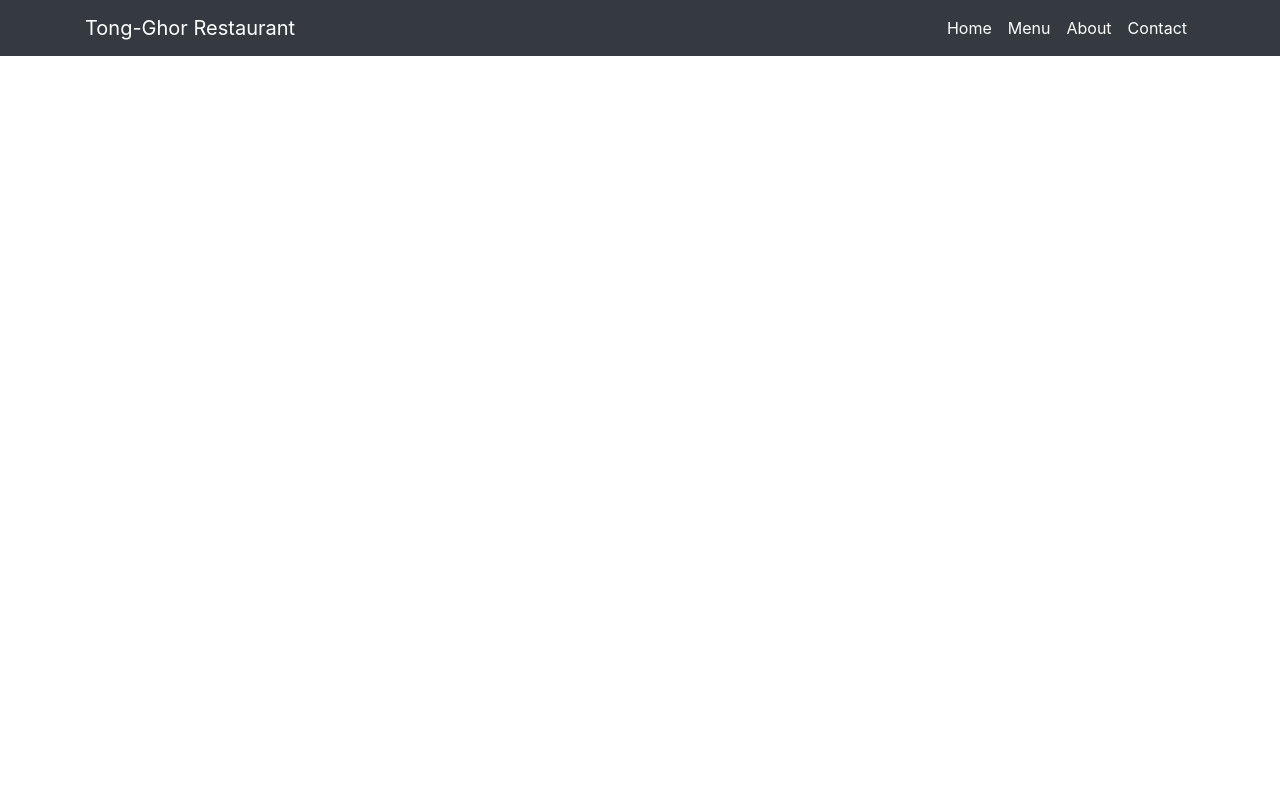
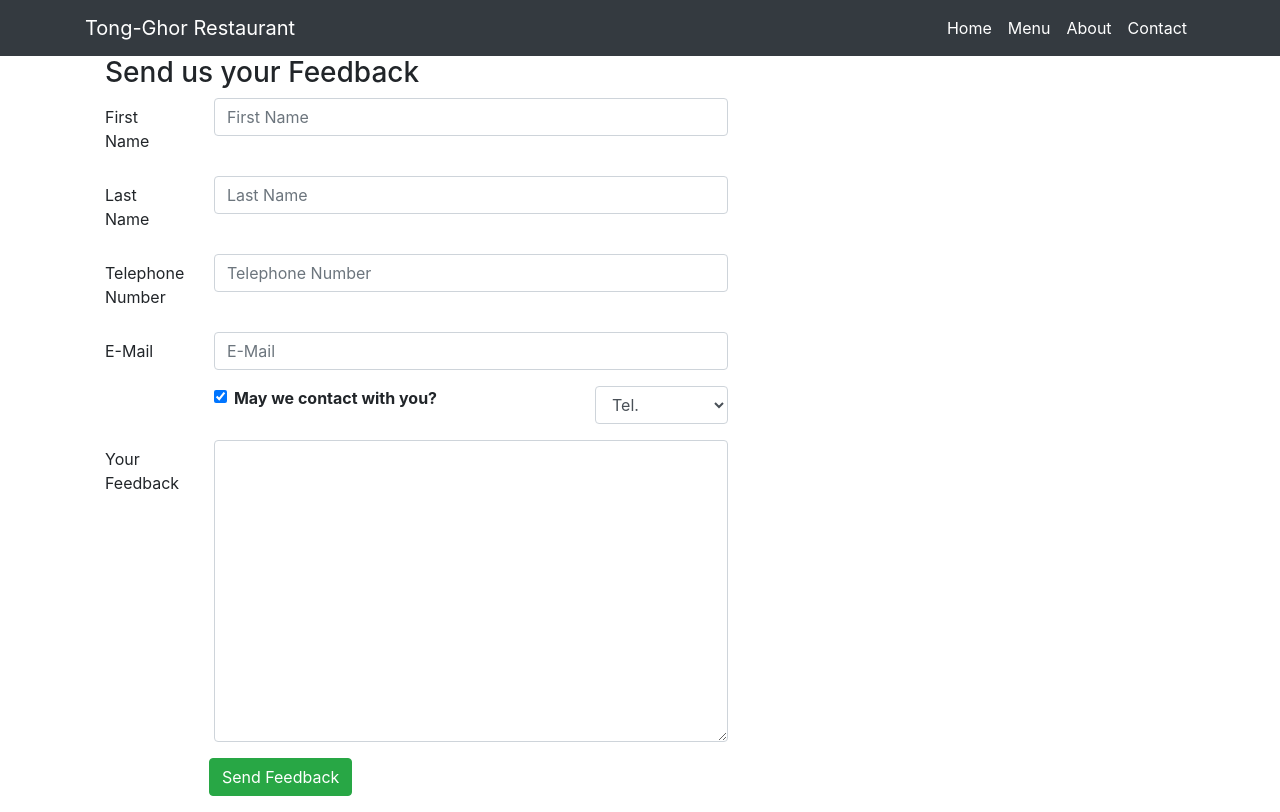
Before and after one commit to ibtihajAmin/restaurant-react, a React (Create React App) app: page /contact in a window 1280 px wide. Before the commit this address led to /home. Built offline with nearby package versions, Linux system fonts and the light colour scheme.

Commit message:
Contact Form is added

```diff
--- a/src/components/body/Body.js
+++ b/src/components/body/Body.js
@@ -3,16 +3,20 @@
 import Home from './Home';
 import Contact from './Contact';
 import About from './About';
-import { Route, Redirect } from 'react-router-dom';
+import { Route, Redirect, Switch } from 'react-router-dom';
 
 const Body = () => {
     return (
         <div>
-            <Route path="/" exact component={Home} />
-            <Route path="/menu" exact component={Menu} />
-            <Route path="/contact" exact component={Contact} />
-            <Route path="/about" exact component={About} />
-            <Redirect from="/" to="/home" />
+            <Switch>
+                <Route path="/home" exact component={Home} />
+                <Route path="/menu" exact component={Menu} />
+                <Route path="/contact" exact component={Contact} />
+                <Route path="/about" exact component={About} />
+                <Redirect from="/" to="/home" />
+            </Switch>
+
+
 
         </div>
     );
--- a/src/components/body/Contact.js
+++ b/src/components/body/Contact.js
@@ -1,10 +1,124 @@
 import React, { Component } from 'react';
+import { Button, Form, FormGroup, Label, Col, Input } from 'reactstrap';
 
 class Contact extends Component {
+    state = {
+        firstname: "",
+        lastname: "",
+        telnum: "",
+        email: "",
+        agree: "false",
+        contactType: 'Tel.',
+        message: ""
+    }
+
+
+    handleInputChange = event => {
+        const value = event.target.type === 'checkbox' ? event.target.checked : event.target.value;
+        const name = event.target.name;
+        this.setState({
+            [name]: value
+        })
+    }
+
+    handleSubmit = event => {
+        console.log(this.state);
+        event.preventDefault();
+    }
     render() {
         return (
-            <div>
+            <div className="container">
+                <div className="row row-content" style={{ paddingLeft: "20px", textAlign: "left" }}>
+                    <div className="col-12">
+                        <h3>Send us your Feedback</h3>
+                    </div>
+                    <div className="col-12 col-md-7">
+                        <Form onSubmit={this.handleSubmit}>
+                            <FormGroup row>
+                                <Label htmlFor="firstname" md={2} >First Name</Label>
+                                <Col md={10}>
+                                    <Input type="text"
+                                        name="firstname"
+                                        placeholder="First Name"
+                                        value={this.state.firstname}
+                                        onChange={this.handleInputChange} />
+                                </Col>
+                            </FormGroup>
+                            <FormGroup row>
+                                <Label htmlFor="lastname" md={2} >Last Name</Label>
+                                <Col md={10}>
+                                    <Input type="text"
+                                        name="lastname"
+                                        placeholder="Last Name"
+                                        value={this.state.lastname}
+                                        onChange={this.handleInputChange} />
+                                </Col>
+                            </FormGroup>
+                            <FormGroup row>
+                                <Label htmlFor="telnum" md={2} >Telephone Number</Label>
+                                <Col md={10}>
+                                    <Input type="tel"
+                                        name="telnum"
+                                        placeholder="Telephone Number"
+                                        value={this.state.telnum}
+                                        onChange={this.handleInputChange} />
+                                </Col>
+                            </FormGroup>
+                            <FormGroup row>
+                                <Label htmlFor="email" md={2} >E-Mail</Label>
+                                <Col md={10}>
+                                    <Input type="email"
+                                        name="email"
+                                        placeholder="E-Mail"
+                                        value={this.state.email}
+                                        onChange={this.handleInputChange} />
+                                </Col>
+                            </FormGroup>
+                            <FormGroup row>
+                                <Col md={{ size: 6, offset: 2 }}>
+                                    <FormGroup check>
+                                        <Label check>
+                                            <Input type="checkbox"
+                                                name="agree"
+                                                checked={this.state.agree}
+                                                onChange={this.handleInputChange} />
+                                            <strong>May we contact with you?</strong>
+                                        </Label>
+                                    </FormGroup>
+                                </Col>
+                                <Col md={{ size: 3, offset: 1 }}>
+                                    <Input type="select"
+                                        name="contactType"
+                                        value={this.state.contactType}
+                                        onChange={this.handleInputChange}>
+                                        <option>Tel.</option>
+                                        <option>E-mail</option>
+                                    </Input>
+                                </Col>
+                            </FormGroup>
+                            <FormGroup row>
+                                <Label htmlFor="message" md={2}>Your Feedback</Label>
+                                <Col md={10}>
+                                    <Input type="textarea"
+                                        name="message"
+                                        value={this.state.message}
+                                        rows="12"
+                                        onChange={this.handleInputChange}>
 
+                                    </Input>
+                                </Col>
+                            </FormGroup>
+                            <FormGroup>
+                                <Col md={{ sixe: 10, offset: 2 }}>
+                                    <Button type="submit" color="success">
+                                        Send Feedback
+                                    </Button>
+                                </Col>
+                            </FormGroup>
+
+                        </Form>
+                    </div>
+                </div>
             </div>
         );
     }
--- a/src/components/body/Menu.js
+++ b/src/components/body/Menu.js
@@ -2,6 +2,7 @@
 import DISHES from '../../data/Dishes';
 import MenuItem from './MenuItem';
 import DishDetail from './DishDetail';
+import { CardColumns, Modal, ModalBody, ModalFooter, Button } from 'reactstrap';
 
 class Menu extends Component {
 
```
